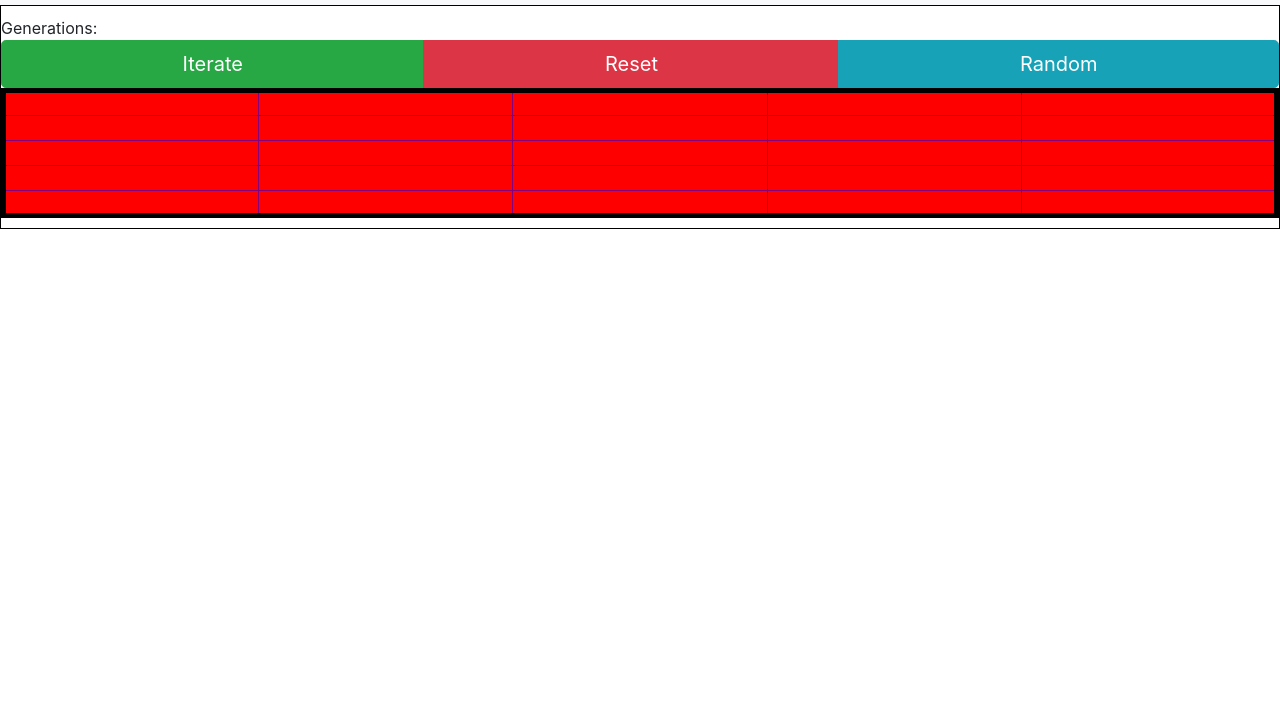
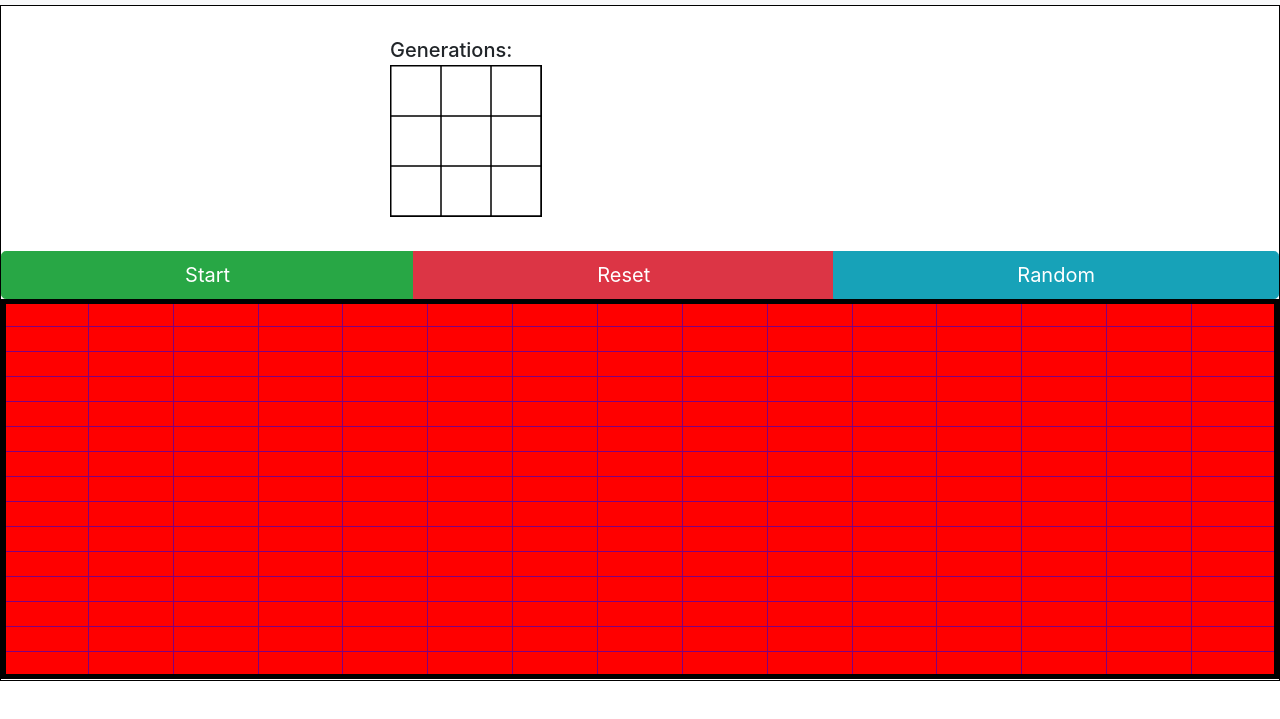
Before and after one commit to DajuanMcdonald/Cellular-Automaton, a website with bundled scripts: page index.html in a window 1280 px wide. Both pictures are taken after a click on the button "Step". Shown: the part 51-770 px from the top of the page. Built offline with nearby package versions, Linux system fonts and the light colour scheme.

Commit message:
refactor algorithm to simplify reading

```diff
--- a/config.js
+++ b/config.js
@@ -1,6 +1,6 @@
 const dimesions = {
-    rows: 25,
-    cols: 25
+    rows: 5,
+    cols: 5
 }
 
 export default dimesions;
--- /dev/null
+++ b/data/server.js
@@ -0,0 +1 @@
+// const server = require('express')
--- a/index.css
+++ b/index.css
@@ -1,6 +1,6 @@
 #world {
-  padding-bottom: 10px;
-  padding-top: 10px;
+  padding-bottom: 1px;
+  padding-top: 1px;
   /*margin: 5%;*/
   border: 1px solid black;
   display: flex;
@@ -33,3 +33,7 @@ td.dead {
   background-color: red;
 
 }
+
+#tutorial {
+  border: 1px solid black;
+}
--- a/index.html
+++ b/index.html
@@ -58,13 +58,17 @@
         </nav>
     </header>
     <div id='world'>
-            <div>
-                <div>
-                    Generations: <span onload="generation()"></span>
+        <div >
+            <div class="modal-dialog" role="dialog">
+
+                <h5 class="modal-title">Generations:</h5>
+
+                <canvas id="tutorial" width="150" height="150"></canvas>
             </div>
         </div>
+
             <div class="btn-group btn-group-lg" role="group" aria-label="Buttons">
-            <input type="button" class="btn btn-success" id="btnStartStop" aria-label="Iterate" value="Iterate"
+                <input type="button" class="btn btn-success" id="btnStartStop" aria-label="Start" value="Start"
                 onclick="startStop()">
                 <input type="button" class="btn btn-danger" id="btnReset" aria-label="Reset" value="Reset"
                 onclick="resetGrid()">
@@ -74,7 +78,6 @@
 
         </div>
 
-
         <!--Custom Javascript-->
         <script src="index.js"></script>
     </body>
--- a/index.js
+++ b/index.js
@@ -1,4 +1,5 @@
-// import dimensions from './config'
+// const dimensions = require('./config')
+
 // //The Rules to Game of Life: simple edition
 // /*
 // Start by populating the 'world' with 'live' cells that we choose.
@@ -24,20 +25,22 @@
 
 
 // //Execute a working solution:
-// /**
+/**
+ * @currentGen :
+ * @nextGen :
 //  * @createGen :
 //  * @initGenArray :
 //  * @createGrid :
 //  * @updateGrid :
-//  */
-const rows = 5; // x
-const cols = 5; // y
+ */
+const rows = 15; // x
+const cols = 15; // y
 
 let start = false;
 let timer;
-let iterateSpeed = 1000;
+let stepSpeed = 1000;
 
-
+// there's always more rows than columns
 let currentGen = [rows];
 let nextGen = [rows];
 
@@ -90,30 +93,57 @@ function createGrid() {
     world.appendChild(grid)
 
 }
+// CANVAS
+function renderCanvas() {
+    let canvas = document.getElementById('tutorial')
+    let ctx = canvas.getContext('2d')
+    let cells = new Path2D();
+
+
+    for (let i = 0; i < rows; i++) {
+
+        for (let j = 0; j < cols; j++) {
+            ctx.fillStyle = 'rgb(0, 0, 200, 0.5)'
+            ctx.strokeRect(j * 50, i * 50, 50, 50)
+
+            cell = 'y' +i + '_' + 'x' +j;
+
+        }
+
+
+        canvas.addEventListener('click', () => {
+
+            console.log('clicked here');
+            console.log();
+        })
+    }
+
+    // ctx.addEventListener('click', () => {
+    //     console.log(i)
+    // })
+}
 
 
 // subroutine to count neighbor cells except edge TODO: count edges
-function checkedCell() {
+function checkedCell(id) {
     let location = this.id.split("_")
     //this is [i]
-    let row = Number(location[0])
+    const row = Number(location[0])
     //this is [j]
-    let col = Number(location[1])
+    const col = Number(location[1])
 
     // toggle
+    // this.className === 'alive' ? this.setAttribute('class', 'dead') : this.setAttribute('class', 'alive')
+    // this.className === 'alive' ? currentGen[row][col] = 1 : currentGen[row][col] = 0
+    this.className==='alive' ? currentGen[row][col] = 0 : currentGen[row][col] = 1
+
     if (this.className==='alive') {
         this.setAttribute("class", "dead")
-        currentGen[row][col] = 0
+    //     currentGen[row][col] = 0
     } else {
         this.setAttribute("class", "alive")
-        currentGen[row][col] = 1
+    //     currentGen[row][col] = 1
     }
-
-    // attempting to count edges
-    // if (this.className==='dead' && row < 0) {
-    //     this.setAttribute('class', 'alive')
-    //     currentGen[row][col] = 1
-    // }
 
 }
 
@@ -124,17 +154,17 @@ function checkedCell() {
 // cells clicked will be toggled
 function countNeighbor(row, col) {
     let count = 0
-    let nrow = Number(row)
-    let ncol = Number(col)
+    const nrow = Number(row)
+    const ncol = Number(col)
 
-    if (nrow - 1 >= 0) {
+    if (nrow - 1 > 0) {
         if (currentGen[nrow - 1][ncol] === 1) {
             count++
             console.log(132, `${count}`)
         }
     }
 
-    if (nrow - 1 >= 0 && ncol - 1 >= 0) {
+    if (nrow - 1 >= 0 && ncol - 1 > 0) {
         if (currentGen[nrow - 1][ncol - 1] === 1) {
             count++
             console.log(139, `${count}`)
@@ -149,7 +179,7 @@ function countNeighbor(row, col) {
     }
 
     //sanity check
-    if (ncol - 1 >= 0) {
+    if (ncol - 1 > 0) {
         if (currentGen[nrow][ncol - 1] === 1) {
             count++
             console.log(151, `${count}`)
@@ -164,7 +194,7 @@ function countNeighbor(row, col) {
         }
     }
 
-    if (nrow + 1 < rows && ncol - 1 >= 0) {
+    if (nrow + 1 < rows && ncol - 1 > 0) {
         if (currentGen[nrow + 1][ncol - 1] === 1) {
             count++
             console.log(164, `${count}`)
@@ -184,7 +214,6 @@ function countNeighbor(row, col) {
 
     if (nrow + 1 < rows) {
         if (currentGen[nrow + 1][ncol] === 1) {
-
             count++;
             console.log(176, `${count}`)
 
@@ -215,12 +244,12 @@ function createNextGen( row, col ) {
                     //any 'live' cell with more than 2 but less than 3 neighbors will live on the next iteration (parent)
                 }
 
-                if (neighbors === 2 || neighbors === 3 ) {
+                if (neighbors === 2  || neighbors === 3 ) {
                     nextGen[row][col] = 1
                     // any 'live' cell with 4 live neighbors will die the next iteration (wheel)
                 }
 
-                if (neighbors || neighbors === 3) {
+                if (neighbors === 3) {
                     nextGen[row][col] = 1
                 }
 
@@ -253,15 +282,18 @@ function updateGen(row, col) {
     }
 }
 function updateGrid( row, col ) {
-    let cell = ''
+    // let cell = ''
     for (row in currentGen) {
         for (col in currentGen[row]) {
             cell = document.getElementById(row + "_" + col)
-            if (currentGen[row][col] === 0) {
-                cell.setAttribute('class', 'dead')
-            } else {
-                cell.setAttribute('class', 'alive')
-            }
+
+            currentGen[row][col] === 0 ? cell.setAttribute('class', 'dead') : cell.setAttribute('class', 'alive')
+
+            // if (currentGen[row][col] === 0) {
+            //     cell.setAttribute('class', 'dead')
+            // } else {
+            //     cell.setAttribute('class', 'alive')
+            // }
         }
     }
 
@@ -282,23 +314,23 @@ function updateGrid( row, col ) {
 
 
 // Glider
-let list = ['1_15', '2_16', '3_15', '3_14', '3_13']
+let list = []
 
 function randomConfig() {
 
     const cells = document.querySelectorAll('td')
-    for (let node of cells){
-        if (list.includes(node.id)) {
-            // node.classList.toggle('alive')
-            node.setAttribute('class', 'alive')
+    for (let node of cells) {
+        if (list.push(node.id)) {
             currentGen[node] = 1
-            nextGen[node] = 1
         }
 
+        console.log(`${currentGen[node]}`)
 
         console.log(list.includes(node.id))
+        console.log(node.id)
     }
 
+    console.log(`${currentGen}`)
 }
 
 
@@ -312,9 +344,9 @@ function iterate() {
     updateGrid()
 
     if (start) {
-        timer = setTimeout(iterate, iterateSpeed)
+        timer = setTimeout(iterate, stepSpeed)
     }
-    console.log(timer)
+    console.log(`${timer}`)
 
 }
 
@@ -342,13 +374,13 @@ function stepWise() {
     updateGrid()
 
     if (start) {
-        timer = setTimeout(iterate, iterateSpeed)
+        timer = setTimeout(iterate, stepSpeed)
     }
 }
 
 function generation() {
     if (start) {
-        timer = setTimeout(iterate, iterateSpeed)
+        timer = setTimeout(iterate, stepSpeed)
     }
 }
 
@@ -361,7 +393,7 @@ function startStop() {
         iterate()
         } else {
             start = false
-            startStop.value='Iterate'
+            startStop.value='Start'
             clearTimeout(timer)
         }
 
@@ -378,4 +410,5 @@ window.onload=()=>{
     createGrid()
     createGen()
     createArrays()
+    renderCanvas()
 }
```
Also changed, not shown: package.json (+6 -1 lines), README.md, 1 other file. Lines whose indentation alone changed are shown as unchanged.
